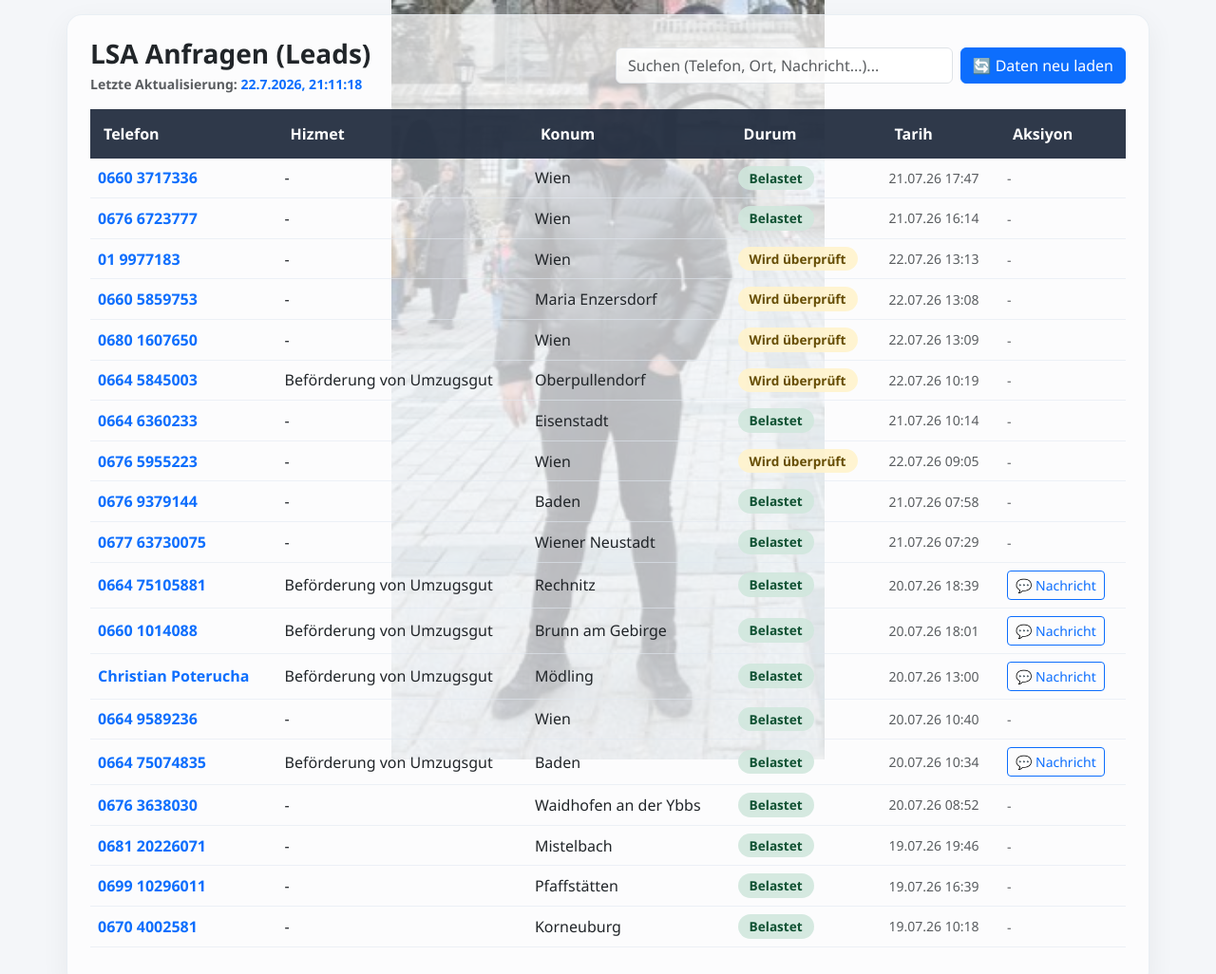
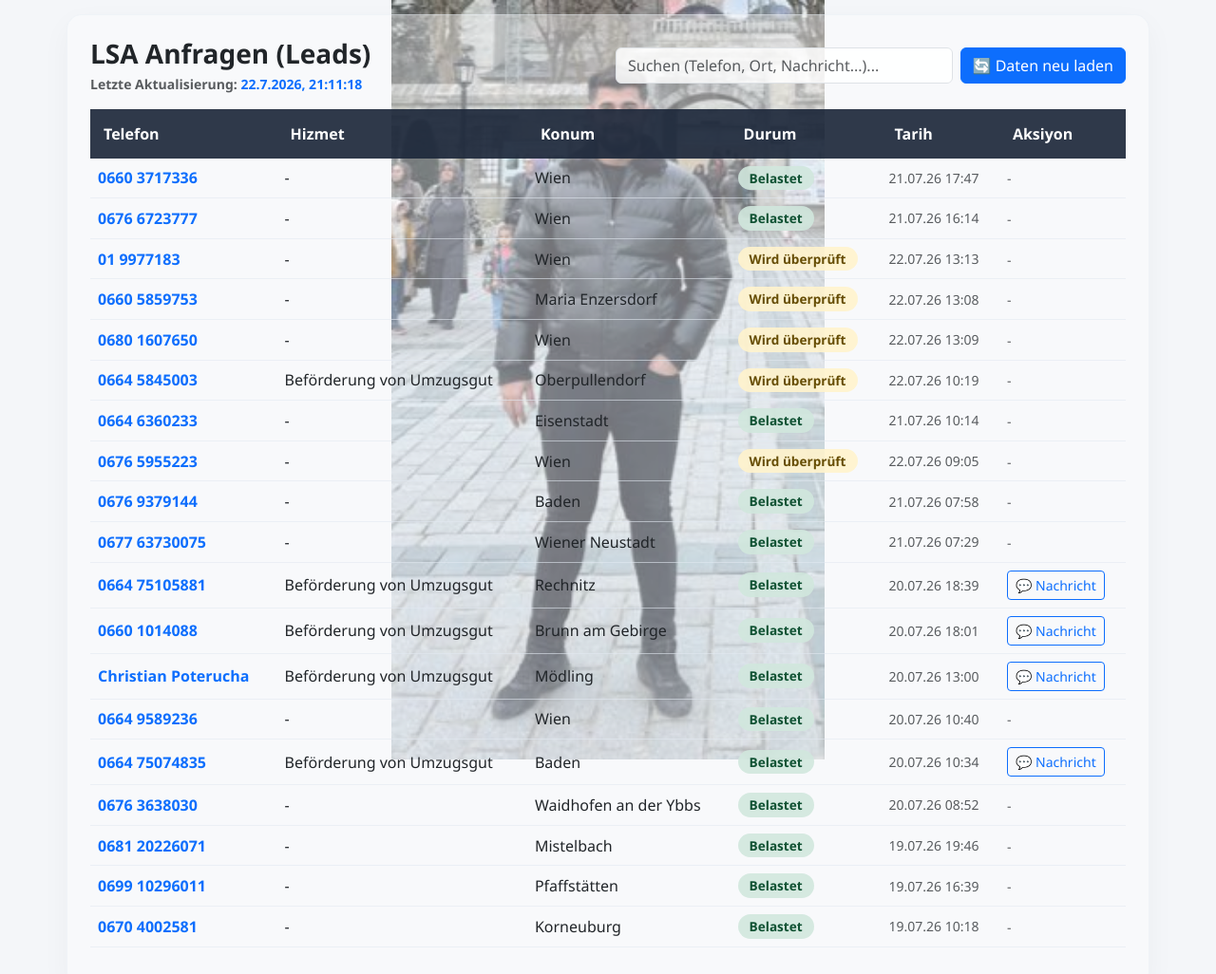
Before and after one commit to sicherteam/mustafa-reklam, a website: page index.html in a window 1280 px wide. Shown: the whole page at 95% size. Drawn offline with nearby package versions, Linux system fonts and the light colour scheme.

Commit message:
Update index.html

```diff
--- a/index.html
+++ b/index.html
@@ -32,10 +32,10 @@
 
     /* Ana Kart - Blur Kaldırıldı, Yarı Saydam Beyaz Zemin */
     .main-card {
-      border: 1px solid rgba(225, 232, 240, 0.7);
+      border: 1px solid rgba(225, 232, 240, 0.4);
       border-radius: 16px;
-      box-shadow: 0 10px 30px rgba(0,0,0,0.06);
-      background: rgba(255, 255, 255, 0.7) !important;
+      box-shadow: 0 10px 30px rgba(0,0,0,0.04);
+      background: rgba(255, 255, 255, 0.40) !important;
     }
 
     /* TABLO VE HÜCRE ŞEFFAFLIK KODLARI (BLUR'SUZ) */
```
